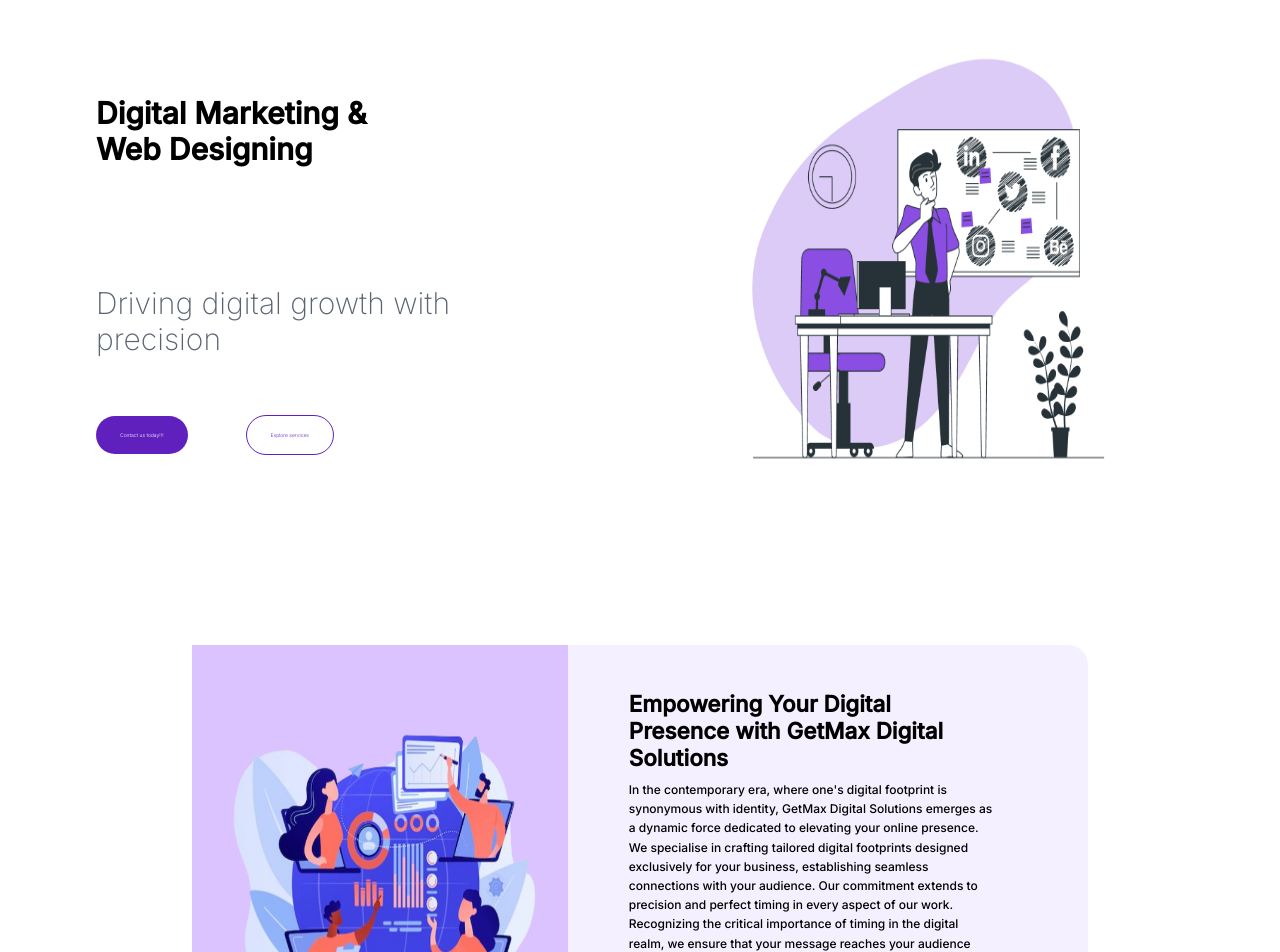
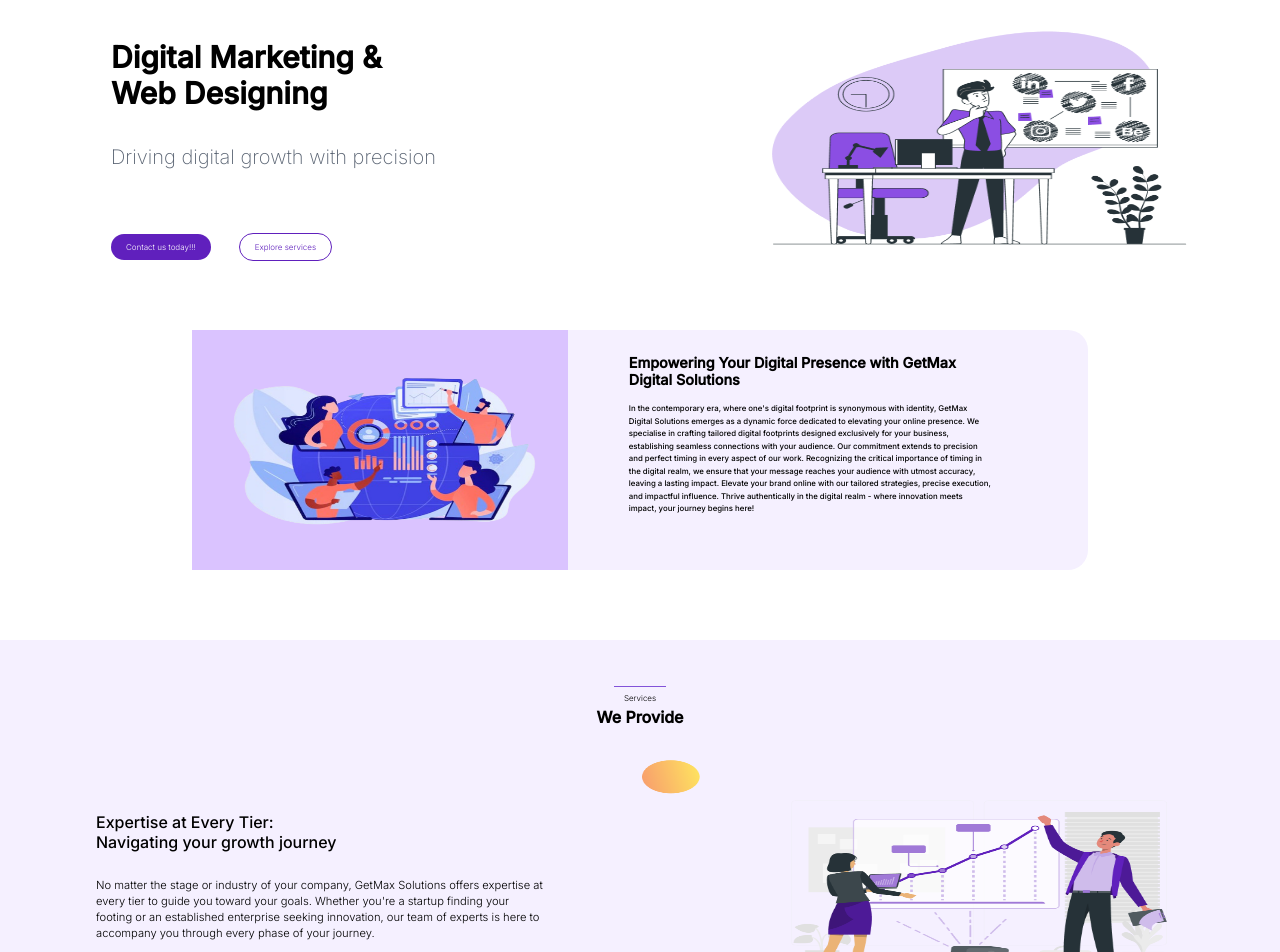
Before and after one commit to ShriramJayanth/ResponsiveCheck, a React (Create React App) app: page / in a window 1280 px wide. Shown: the top 952 px of the page. Built offline with nearby package versions, Linux system fonts and the light colour scheme.

Commit message:
tab resize

```diff
--- a/src/DigitalMarketing.css
+++ b/src/DigitalMarketing.css
@@ -503,15 +503,102 @@
 
 }
 @media screen and (min-device-width: 600px) and (max-device-width: 1149px){
+    .DMH-dummy{
+        display: block;
+    }
+    .DMFP-main{
+        height:80vh;
+    }
+    .DMH-main{
+        height:5vh;
+    }
+    .DMR-main{
+        height:35vh;
+    }
+    .DML-main{
+        height:35vh;
+    }
+    .DMH2-main{
+        height:7vh;
+    }
+    .SG-main{
+        margin-top: 10px;
+        height:50vh;
+    }
+    .V-main{
+        height:50vh;
+    }
     .DMFP-heading{
         font-size: 30px;
-        margin-left: 0%;
+        margin-left: 30px;
     }
     .DMFP-subtitle{
-        margin-left: 0%;
+        font-size: 20px;
+        margin-left: 30px;
     }
     .DMFP-buttons{
-        margin-left: 0%;
-        font-size: 6px;
+        margin-left: 30px;
     }
+    .DMFP-buttons .button1{
+        padding: 8px 15px;
+        font-size: 0.5rem;
+    }
+    .DMFP-buttons .button2{
+        padding: 8px 15px;
+        font-size: 0.5rem;
+        margin-left: 28px;
+    }
+    .DMFP-title{
+        font-size: 0.9rem;
+    }
+    .DMFP-subbtitle{
+        font-size: 0.49rem;
+    }
+    .DMH-heading{
+        font-size:0.5rem
+    }
+    .DMH-subtitle{
+        font-size: 1rem;
+    }
+    .DMR-heading{
+        font-size: 1rem;
+    }
+    .DMR-desc{
+        font-size:0.7rem
+    }
+    .SG-card{
+        height:90px;
+        width:90px;
+    }
+    .DMH2-heading{
+        font-size:0.5rem
+    }
+    .DMH2-subtitle{
+        font-size: 1rem;
+        margin-bottom: 10px;
+    }
+    .SGC-title{
+        font-size:0.5rem
+    }
+    .V-heading{
+        font-size: 0.5rem;
+    }
+    .V-desc{
+        font-size: 0.5rem;
+    }
+    .V-subtitle{
+        margin-top: 10px;
+        font-size: 1rem;
+    }
+    .DMFP-pic img{
+        margin-right: 0px;
+        width:100%;
+    }
+    .V-card1{
+        width:18%
+    }
+    .V-card2{
+        width:18%
+    }
+
 }
```
